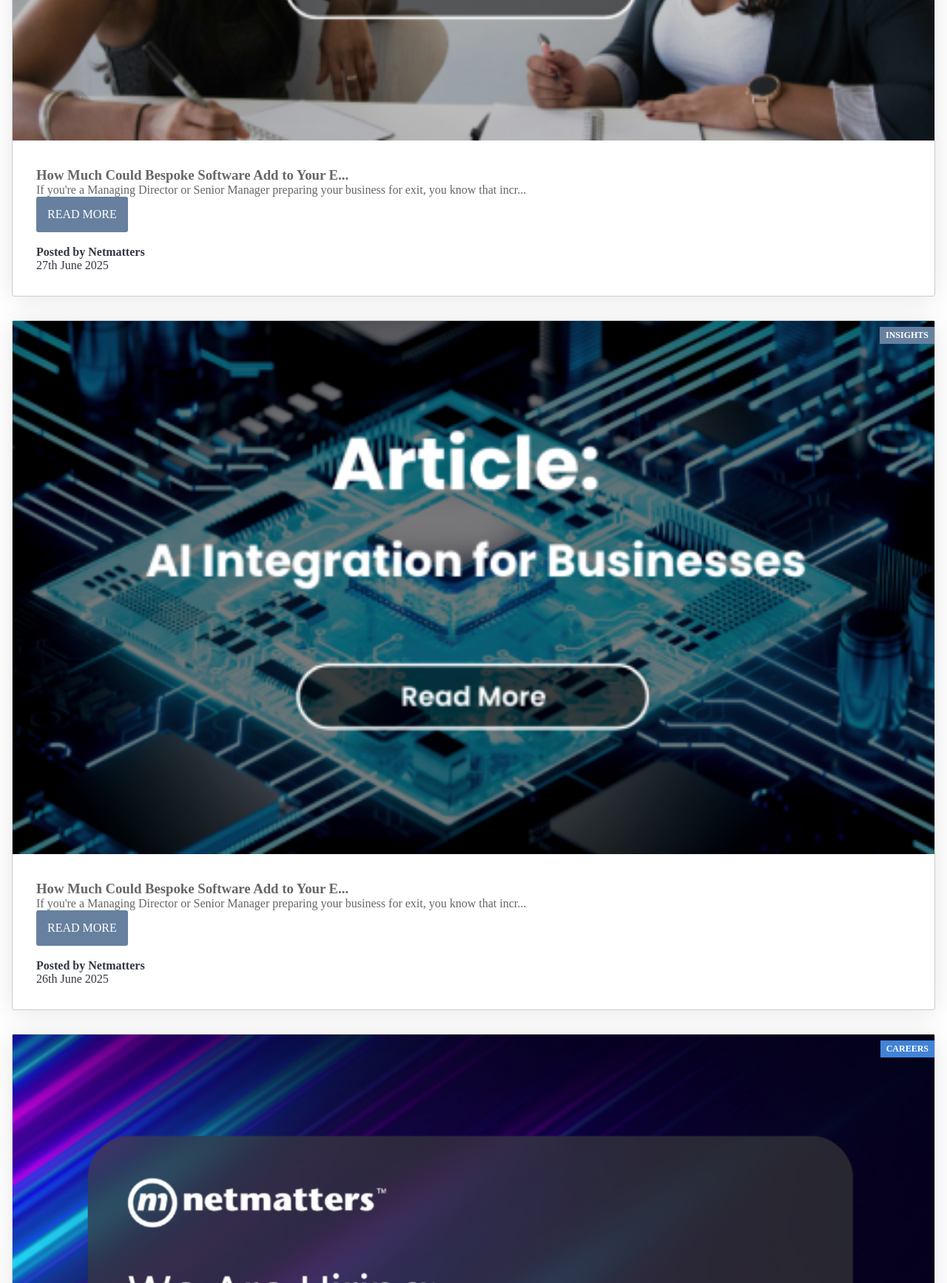
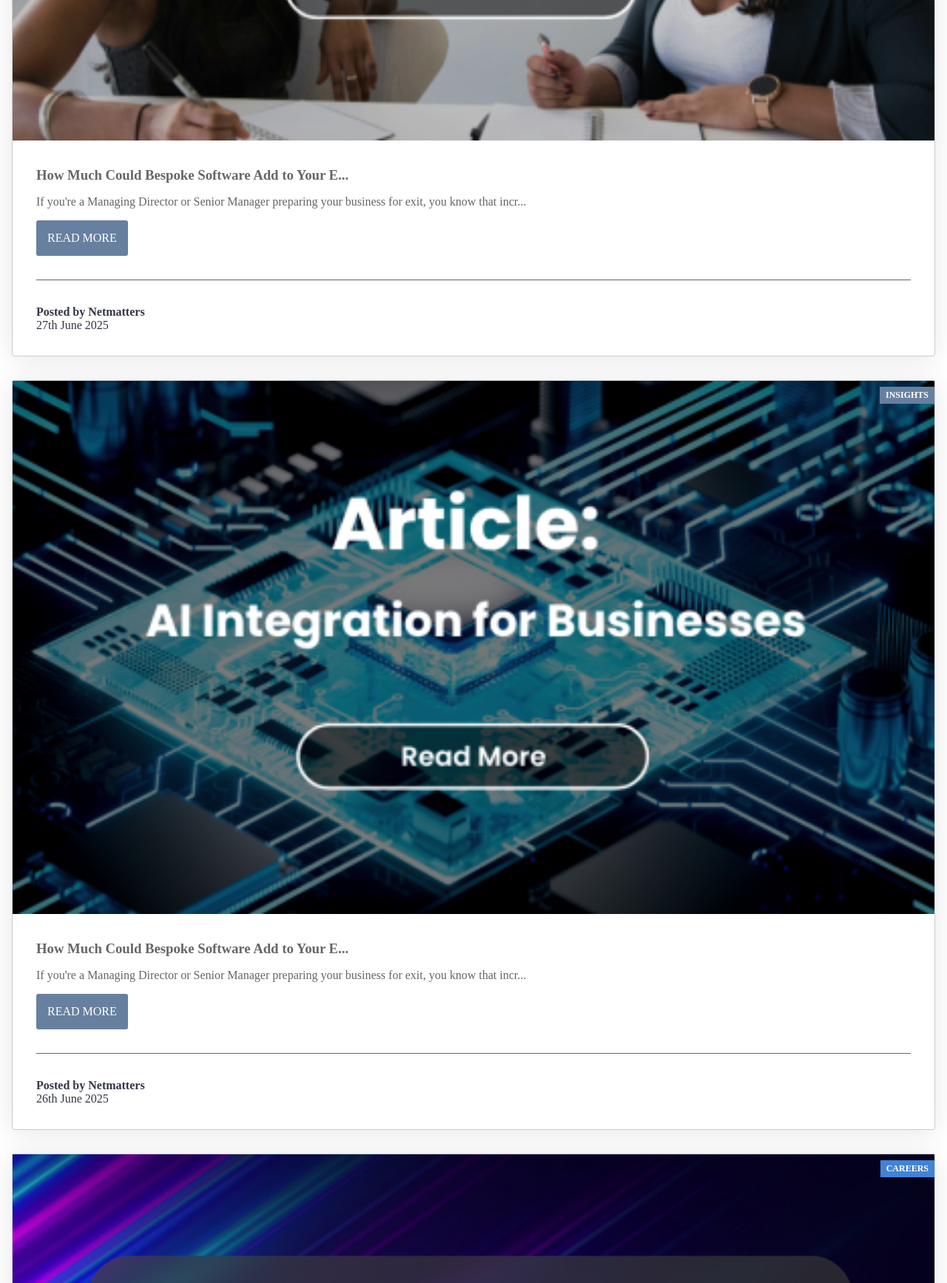
Before and after one commit to davidstratton-co-uk/nm-html-css-assessment, a PHP site: page / in a window 1280 px wide. Shown: the part 4509-6244 px from the top of the page at 74% size. Run offline with PHP 8.4, Linux system fonts and the light colour scheme.

Commit message:
Styled seperator Fixed Margins added padding to news item

```diff
--- a/scss/modules/_news.scss
+++ b/scss/modules/_news.scss
@@ -35,6 +35,11 @@
         width: 100%;
     }
 
+    .news-footer {
+        margin-top: 2rem;
+        padding-top: 1rem;
+    }
+
     .news-header,
     .news-footer {
         position: relative;
@@ -53,10 +58,14 @@
         margin: 0 2rem;
     }
 
-
+    p {
+        margin: 1rem 2rem;
+    }
 }
 
 .news-footer {
+    border-top: 1px solid #666;
+    display: grid;
 
     p {
         color: #333645;
@@ -64,7 +73,6 @@
     }
 
     & p:first-of-type {
-
         font-weight: 600;
     }
 }
@@ -82,7 +90,6 @@
 }
 
 .news-readmore {
-
     width: fit-content;
     color: #fff;
     font-weight: 400;
```
Also changed, not shown: css/style.css (+10 -0 lines), css/style.min.css, 2 other files.
